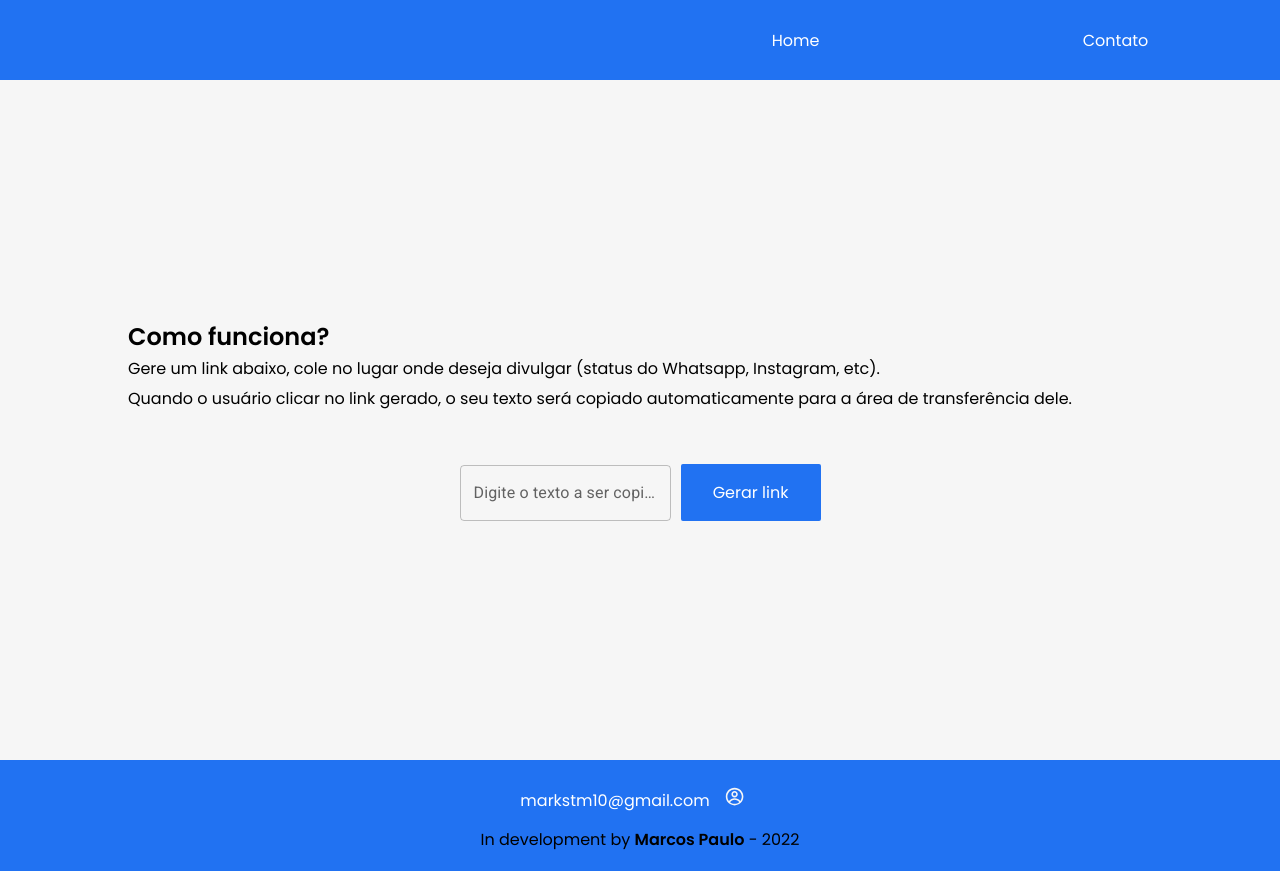
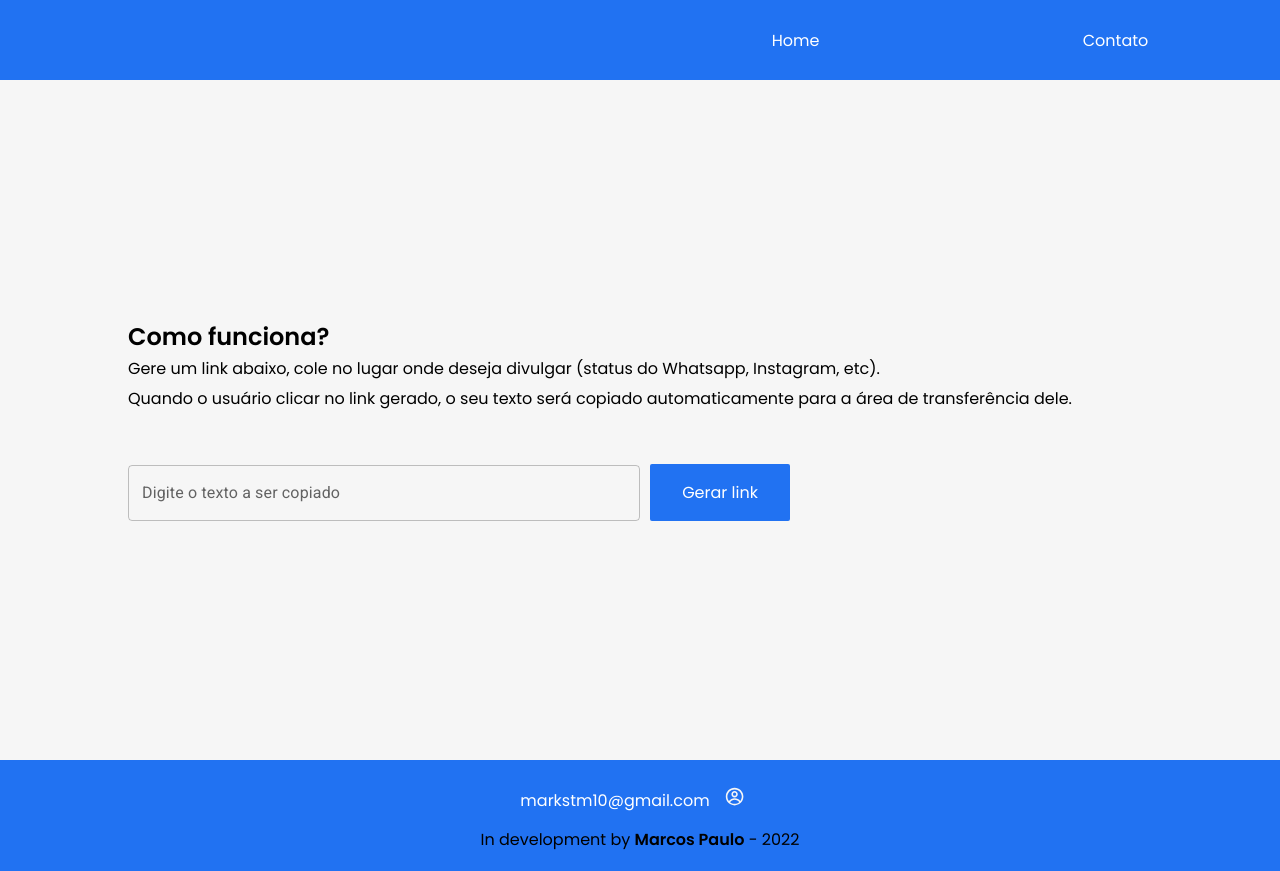
Before and after one commit to mstarkRules/clipboard-copy, a React (Vite) app: page / in a window 1280 px wide. Built offline with nearby package versions, Linux system fonts and the light colour scheme.

Commit message:
style: align link text to left

```diff
--- a/src/pages/Home/index.tsx
+++ b/src/pages/Home/index.tsx
@@ -50,7 +50,6 @@ export function Home() {
 
   return (
     <Container>
-      <>
       <TextArea title="how it works">
         <h2>Como funciona?</h2>
         <p>
@@ -65,6 +64,7 @@ export function Home() {
 
       <MainArea>
         <TextField
+          style={{ width: "50%" }}
           title="enter the text to be copied"
           onChange={(e) => handleInputValue(e.target.value)}
           label="Digite o texto a ser copiado"
@@ -87,7 +87,6 @@ export function Home() {
           </p>
         </LinkArea>
       )}
-      </>
     </Container>
   );
 }
--- a/src/pages/Home/styles.ts
+++ b/src/pages/Home/styles.ts
@@ -10,16 +10,8 @@ export const Container = styled.div`
   min-height: calc(100vh - 120px);
 `;
 
-export const MainArea = styled.div`
-  width: 80%;
-  display: flex;
-  flex-direction: row;
-  justify-content: center;
-  align-items: center;
-  gap: 10px;
-`;
-
 export const TextArea = styled.div`
+  overflow-wrap: break-word;
   width: 80%;
 
   p {
@@ -32,14 +24,28 @@ export const TextArea = styled.div`
   }
 `;
 
+export const MainArea = styled.div`
+  width: 80%;
+  display: flex;
+  flex-direction: row;
+  justify-content: flex-start;
+  align-items: center;
+  gap: 10px;
+`;
+
 export const LinkArea = styled.div`
-  max-width: 80%;
-  strong {
-    word-wrap: break-word;
-  }
+  overflow-wrap: break-word;
+
+  width: 80%;
 
   p {
-    text-align: center;
+    text-align: left;
+    word-wrap: break-word;
+
+    strong {
+      word-wrap: break-word;
+      overflow-wrap: break-word;
+    }
     span {
       color: #2ba84c;
       font-weight: bold;
```
Lines whose indentation alone changed are shown as unchanged.
